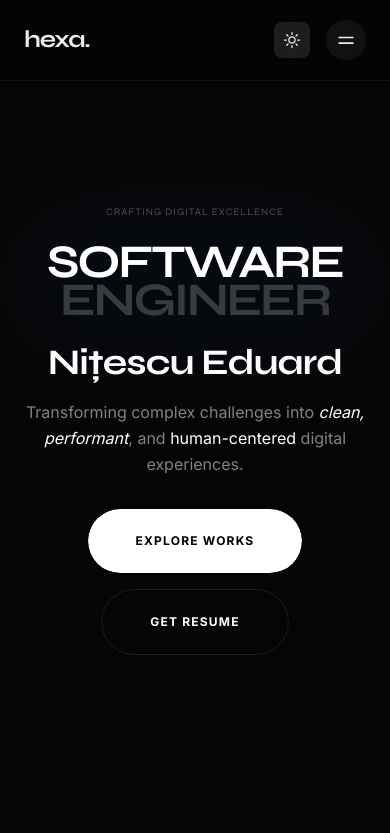
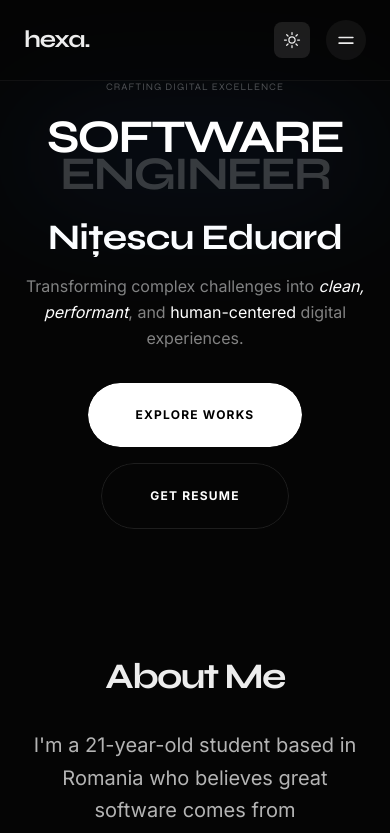
Before and after one commit to hexa325/portfolio-website, a Next.js app: page / in a window 390 px wide. Shown: the top 833 px of the page. Built offline with nearby package versions, Linux system fonts and the light colour scheme.

Commit message:
fix: final scroll stabilization by removing layout thrasher units and scroll listeners

```diff
--- a/src/app/globals.css
+++ b/src/app/globals.css
@@ -45,11 +45,11 @@
 
 @layer base {
   html {
-    /* Native scrolling for all platforms */
     scroll-behavior: smooth;
     scroll-padding-top: 5rem;
+    /* PERFORMANCE: Remove height constraint to let native viewport handle scroll */
     height: auto;
-    overflow-x: hidden;
+    overflow-x: visible;
   }
 
   /* Disable smooth scroll on mobile to stop snapping artifacts */
@@ -57,29 +57,29 @@
     html {
       scroll-behavior: auto !important;
     }
-  }
 
-  body {
-    @apply antialiased font-sans bg-white dark:bg-[#050505] text-black dark:text-[#ededed];
-    width: 100%;
-    min-height: 100dvh;
-    height: auto;
-    overflow-x: hidden;
-    overflow-y: visible; /* CRITICAL: Return scroll to viewport */
-    -webkit-font-smoothing: antialiased;
-    -moz-osx-font-smoothing: grayscale;
-    text-rendering: optimizeLegibility;
-  }
-
-  /* MOBILE PERFORMANCE OVERRIDES */
-  @media (max-width: 768px) {
     * {
       transition: none !important;
       animation: none !important;
       backdrop-filter: none !important;
       -webkit-backdrop-filter: none !important;
       box-shadow: none !important;
+      /* Remove dynamic viewport dependency to stop layout thrashing */
+      min-height: 0 !important;
     }
+  }
+
+  body {
+    @apply antialiased font-sans bg-white dark:bg-[#050505] text-black dark:text-[#ededed];
+    width: 100%;
+    /* PERFORMANCE: Static height prevents 'snapping' when address bar toggles */
+    min-height: 100vh;
+    height: auto;
+    overflow-x: hidden;
+    overflow-y: visible;
+    -webkit-font-smoothing: antialiased;
+    -moz-osx-font-smoothing: grayscale;
+    text-rendering: optimizeLegibility;
   }
 
   /* Native modern alignment for navigation */
@@ -94,10 +94,6 @@
 
   h1, h2, h3, h4, h5, h6 {
     @apply font-display tracking-tight;
-  }
-
-  * {
-    will-change: auto !important;
   }
 }
 
--- a/src/app/loading.tsx
+++ b/src/app/loading.tsx
@@ -1,6 +1,6 @@
 export default function Loading() {
   return (
-    <div className="min-h-[100dvh] flex items-center justify-center bg-white dark:bg-[#0a0a0a]">
+    <div className="min-h-screen flex items-center justify-center bg-white dark:bg-[#0a0a0a]">
       <div className="flex flex-col items-center gap-4">
         <div className="w-12 h-12 border-4 border-black/20 dark:border-white/20 border-t-blue-400 rounded-full animate-spin" />
         <p className="text-black/60 dark:text-white/60">Loading...</p>
--- a/src/app/page.tsx
+++ b/src/app/page.tsx
@@ -10,7 +10,7 @@ import ScrollToTop from "@/components/ScrollToTop";
 
 export default function Home() {
   return (
-    <main className="min-h-[100dvh]">
+    <main className="min-h-screen">
       <a
         href="#about"
         className="sr-only focus:not-sr-only focus:absolute focus:top-4 focus:left-4 focus:z-[100] focus:px-4 focus:py-2 focus:bg-white focus:text-black focus:rounded"
--- a/src/components/Hero.tsx
+++ b/src/components/Hero.tsx
@@ -1,6 +1,6 @@
 export default function Hero() {
   return (
-    <section id="hero" className="relative pt-20 md:pt-32 pb-16 min-h-[100dvh] flex items-center">
+    <section id="hero" className="relative pt-20 md:pt-32 pb-16 min-h-screen flex items-center">
       <div className="section-container relative z-10 w-full">
         <div className="flex flex-col items-center text-center">
           <div className="mb-6 md:mb-8 h-auto overflow-hidden">
--- a/src/components/ModernMesh.tsx
+++ b/src/components/ModernMesh.tsx
@@ -5,27 +5,47 @@ import { useTheme } from "next-themes";
 
 export default function ModernMesh() {
   const [mounted, setMounted] = useState(false);
+  const [isMobile, setIsMobile] = useState(false);
   const containerRef = useRef<HTMLDivElement>(null);
   const { resolvedTheme } = useTheme();
 
   useEffect(() => {
     setMounted(true);
 
+    const checkMobile = () => {
+      const mobile = window.innerWidth <= 768;
+      setIsMobile(mobile);
+      return mobile;
+    };
+
     const handleScroll = () => {
-      if (window.innerWidth <= 768) return;
+      // Avoid logic entirely on mobile
       if (!containerRef.current) return;
+
       const position = window.scrollY;
       const height = document.documentElement.scrollHeight - window.innerHeight;
       const progress = height > 0 ? Math.min(position / height, 1) : 0;
+
       containerRef.current.style.setProperty("--scroll-progress", progress.toString());
     };
 
-    window.addEventListener("scroll", handleScroll, { passive: true });
-    handleScroll();
-    return () => window.removeEventListener("scroll", handleScroll);
+    const mobile = checkMobile();
+
+    // Only add scroll listener if NOT mobile
+    if (!mobile) {
+      window.addEventListener("scroll", handleScroll, { passive: true });
+      handleScroll();
+    }
+
+    window.addEventListener("resize", checkMobile);
+
+    return () => {
+      window.removeEventListener("scroll", handleScroll);
+      window.removeEventListener("resize", checkMobile);
+    };
   }, []);
 
-  if (!mounted) return null;
+  if (!mounted || isMobile) return null;
 
   const isDark = resolvedTheme === "dark";
 
@@ -38,13 +58,11 @@ export default function ModernMesh() {
         "--is-dark": isDark ? "1" : "0"
       } as React.CSSProperties}
     >
-      {/* LIBERATED AMBIENT GLOWS: Moved from Hero to global fixed container */}
       <div className="absolute inset-0 z-0 pointer-events-none overflow-hidden">
         <div className="absolute top-[-10%] left-[-10%] w-[60%] h-[60%] bg-blue-500/10 dark:bg-blue-600/20 rounded-full ambient-glow animate-blob" />
         <div className="absolute bottom-[-10%] right-[-10%] w-[60%] h-[60%] bg-purple-500/10 dark:bg-purple-600/20 rounded-full ambient-glow animate-blob [animation-delay:2s]" />
       </div>
 
-      {/* LAYER 1: DAWN (Vibrant) - Desktop Only */}
       <div
         className="mesh-gradient absolute inset-0 hidden md:block"
         style={{
@@ -58,7 +76,6 @@ export default function ModernMesh() {
         }}
       />
 
-      {/* LAYER 2: TWILIGHT - Desktop Only */}
       <div
         className="mesh-gradient absolute inset-0 hidden md:block"
         style={{
@@ -70,7 +87,6 @@ export default function ModernMesh() {
         }}
       />
 
-      {/* LAYER 3: THE VOID - Desktop Only */}
       <div
         className="mesh-gradient absolute inset-0 hidden md:block"
         style={{
--- a/src/components/ScrollToTop.tsx
+++ b/src/components/ScrollToTop.tsx
@@ -10,43 +10,36 @@ export default function ScrollToTop() {
   useEffect(() => {
     setMounted(true);
 
-    const toggleVisibility = () => {
-      // If we are currently in the middle of a 'scroll to top' action,
-      // ignore scroll events to prevent the button from flickering back on.
-      if (isScrollingToTop.current) return;
+    // PERFORMANCE FIX: Use IntersectionObserver instead of scroll listener
+    // This stops JS from running on every single pixel scrolled.
+    const observer = new IntersectionObserver(
+      ([entry]) => {
+        if (isScrollingToTop.current) return;
+        setIsVisible(!entry.isIntersecting);
+      },
+      { threshold: 0 }
+    );
 
-      if (window.scrollY > 300) {
-        setIsVisible(true);
-      } else {
-        setIsVisible(false);
-      }
-    };
+    // Watch the top of the page (hero section target)
+    const target = document.getElementById("hero");
+    if (target) observer.observe(target);
 
-    window.addEventListener("scroll", toggleVisibility, { passive: true });
-    return () => window.removeEventListener("scroll", toggleVisibility);
+    return () => observer.disconnect();
   }, []);
 
   const scrollToTop = () => {
-    // 1. Lock visibility updates
     isScrollingToTop.current = true;
     setIsVisible(false);
 
     const isMobile = window.innerWidth <= 768;
 
-    // 2. Perform scroll
     window.scrollTo({
       top: 0,
       behavior: isMobile ? "auto" : "smooth",
     });
 
-    // 3. Unlock after a delay (enough for smooth scroll to finish on desktop)
-    // On mobile (auto), this happens almost instantly.
     setTimeout(() => {
       isScrollingToTop.current = false;
-      // Final check to ensure it's hidden if we're at the top
-      if (window.scrollY <= 300) {
-        setIsVisible(false);
-      }
     }, isMobile ? 50 : 800);
   };
 
@@ -62,7 +55,6 @@ export default function ScrollToTop() {
       }`}
       aria-label="Scroll to top"
       style={{
-        // Hard-hide when not visible to prevent ghost artifacts or clicks
         visibility: isVisible ? 'visible' : 'hidden'
       }}
     >
```
